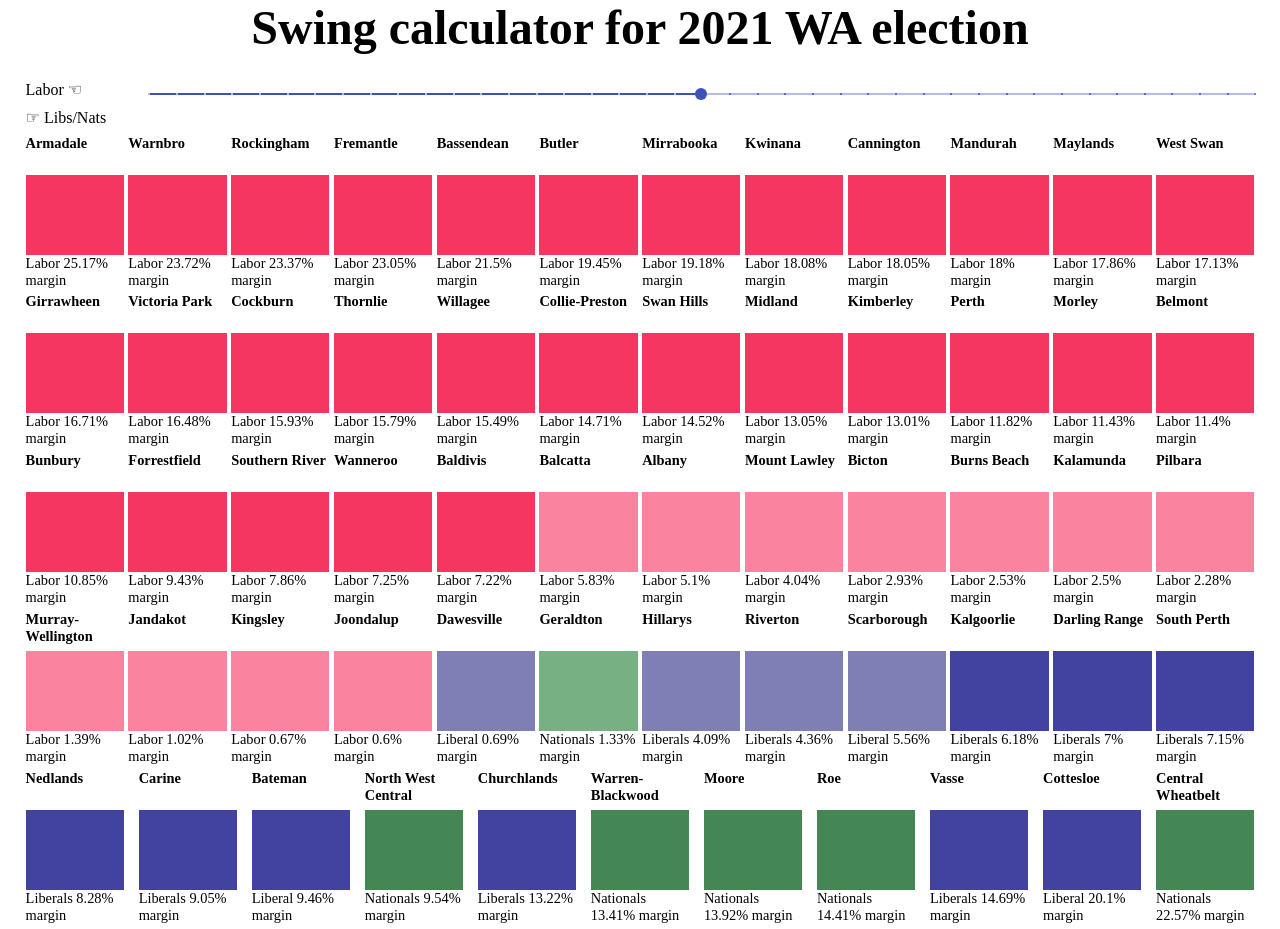
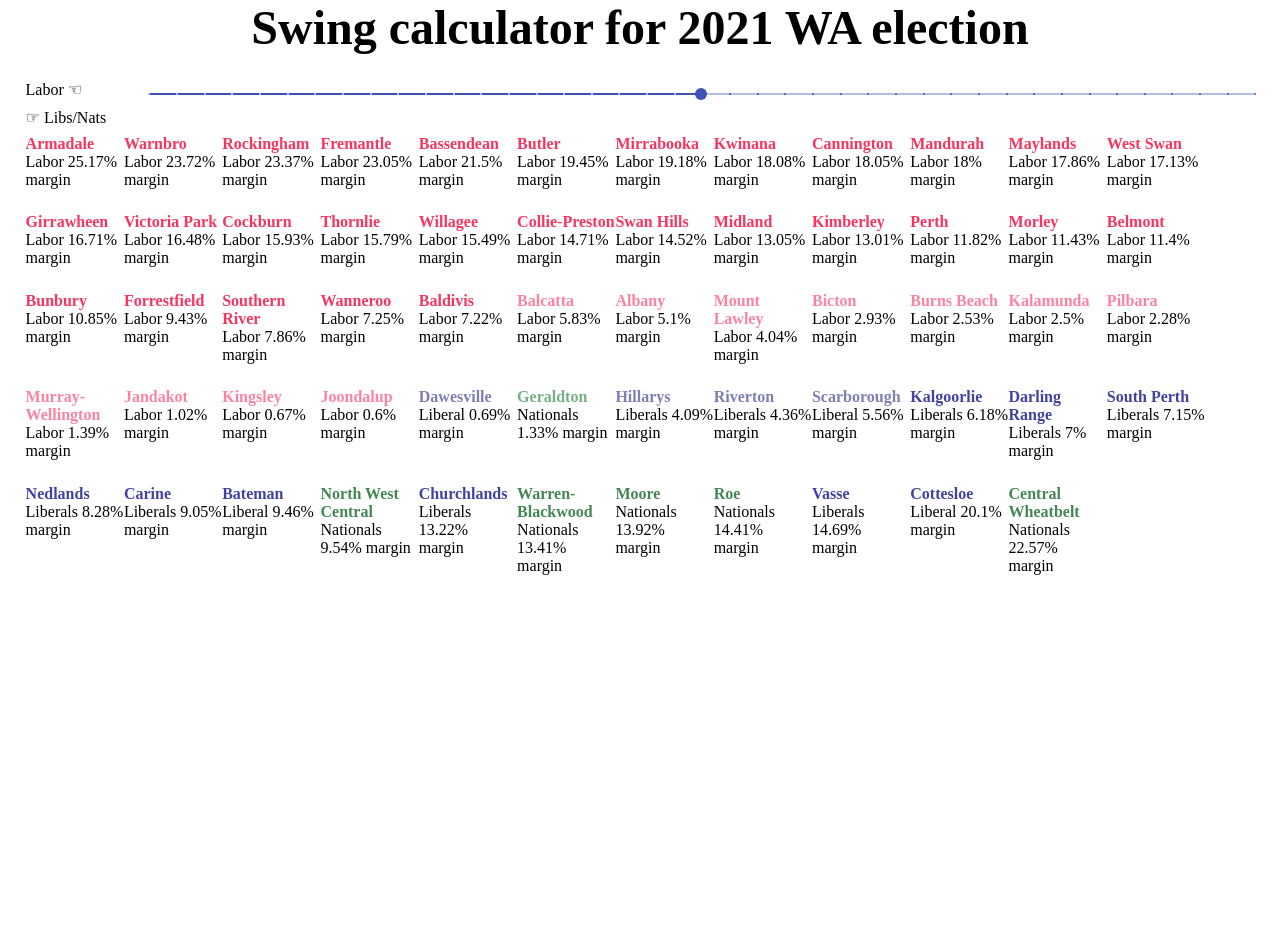
Before and after one commit to benfanderson/election-swing, a React app: page / in a window 1280 px wide. After the commit the page ends 800 px from the top, so only its background shows below. Built offline with nearby package versions, Linux system fonts and the light colour scheme.

Commit message:
Changed justify content in .seatcontainer

```diff
--- a/src/App.js
+++ b/src/App.js
@@ -44,20 +44,20 @@ class App extends React.Component {
     });
   }
 
-  seatColour(seat) {
+  partyColour(seat) {
     const styleObject = {};
     if (seat.displayMargin < -6) {
-      styleObject.backgroundColor = '#f53661';
+      styleObject.color = '#f53661';
     } else if (seat.displayMargin < 0) {
-      styleObject.backgroundColor = '#fa84a0';
+      styleObject.color = '#fa84a0';
     } else if (seat.displayMargin < 6 && seat.party === 'Nationals') {
-      styleObject.backgroundColor = '#76b083';
+      styleObject.color = '#76b083';
     } else if (seat.displayMargin < 6) {
-      styleObject.backgroundColor = '#7f7fb5';
+      styleObject.color = '#7f7fb5';
     } else if (seat.displayMargin >= 6 && seat.party === 'Nationals') {
-      styleObject.backgroundColor = '#448754';
+      styleObject.color = '#448754';
     } else if (seat.displayMargin >= 6) {
-      styleObject.backgroundColor = '#4242a1';
+      styleObject.color = '#4242a1';
     }
     return styleObject;
   }
@@ -92,7 +92,7 @@ class App extends React.Component {
                 name={seat.name}
                 margin={Math.abs(seat.displayMargin)}
                 party={seat.party}
-                style={this.seatColour(seat)}
+                style={this.partyColour(seat)}
                 // eslint-disable-next-line react/no-array-index-key
                 key={index}
               />
--- a/src/Seat.js
+++ b/src/Seat.js
@@ -4,13 +4,12 @@ import styles from './styles.css';
 
 const Seat = (props) => {
   const {
-    style, name, party, margin,
+    name, party, margin, style,
   } = props;
 
   return (
     <div className={styles.seatDiv}>
-      <p className={styles.seatName}><strong>{name}</strong></p>
-      <div className={styles.seatGraphic} style={style} />
+      <p className={styles.seatName} style={style}><strong>{name}</strong></p>
       <p className={styles.marginInfo}>
         {' '}
         {party}
--- a/src/styles.css
+++ b/src/styles.css
@@ -31,26 +31,22 @@
     display: flex;
     flex-direction: row;
     flex-wrap: wrap;
-    justify-content: space-between;
+    justify-content:start;
+
    }
 
+   /* .seatContainer::after{
+    content: '';
+    flex: auto;
+   } */
+
   .seatDiv {
-    width: 30%;
+    width: 33.33%;
+    margin-bottom: 2%;
   }
 
   .seatName {
-    height: 6.7vh;
-    font-size: 0.9em;
-  }
-
-  .seatGraphic {
-    width: 100%;
-    height: 10vh;
-  }
-
-  .marginInfo {
-    font-size: 0.9em;
-    margin-bottom: 5%;
+    height: auto;
   }
 
   /*View for tablet*/
@@ -62,11 +58,6 @@
     .seatDiv {
       width: 12%;
     }
-
-    .seatName {
-      height: 5vh;
-    }
-
   }
 
    /*View for Desktop*/
@@ -82,8 +73,4 @@
     .seatDiv {
       width: 8%;
     }
-
-    .seatName {
-      height: 5vh;
-    }
   }
```
